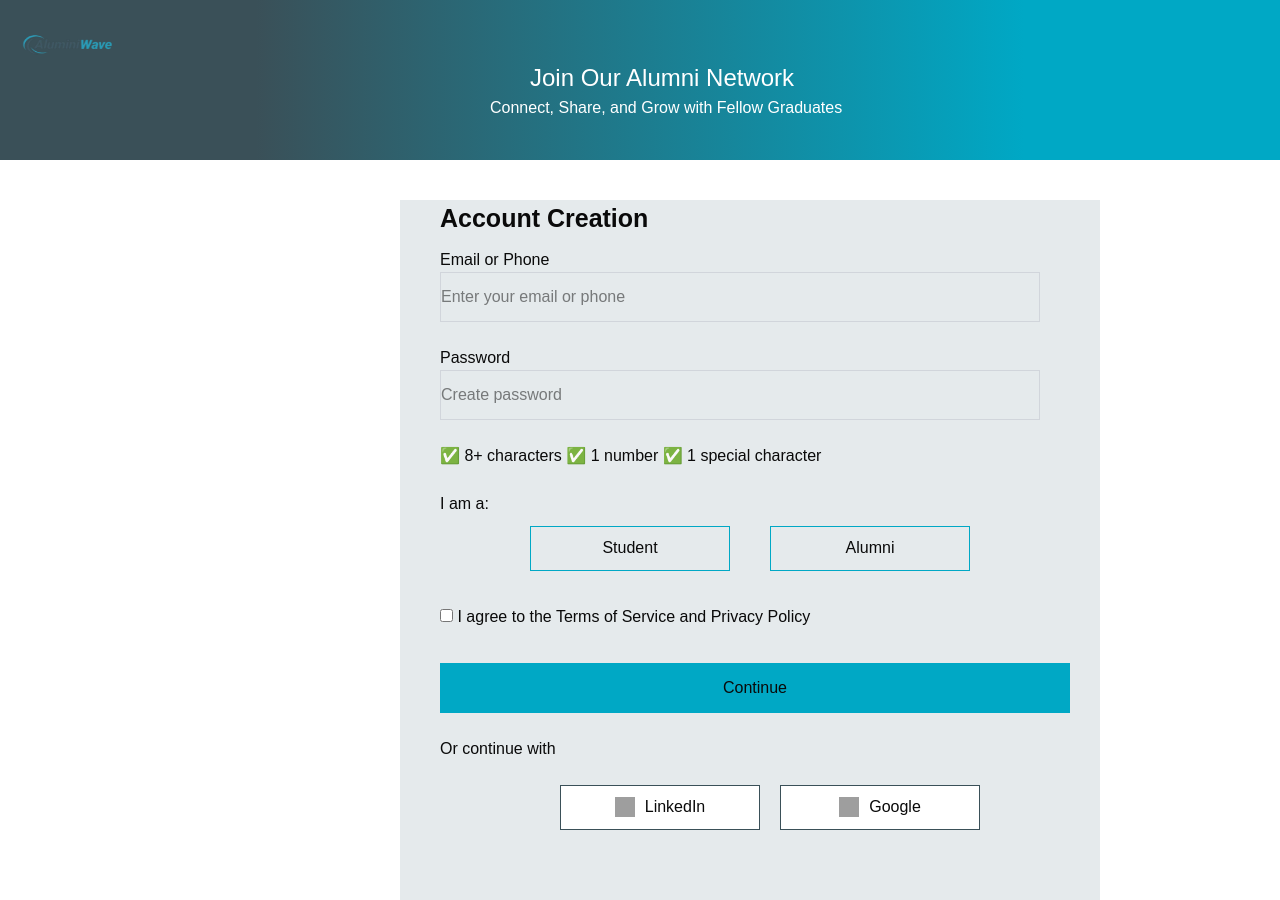
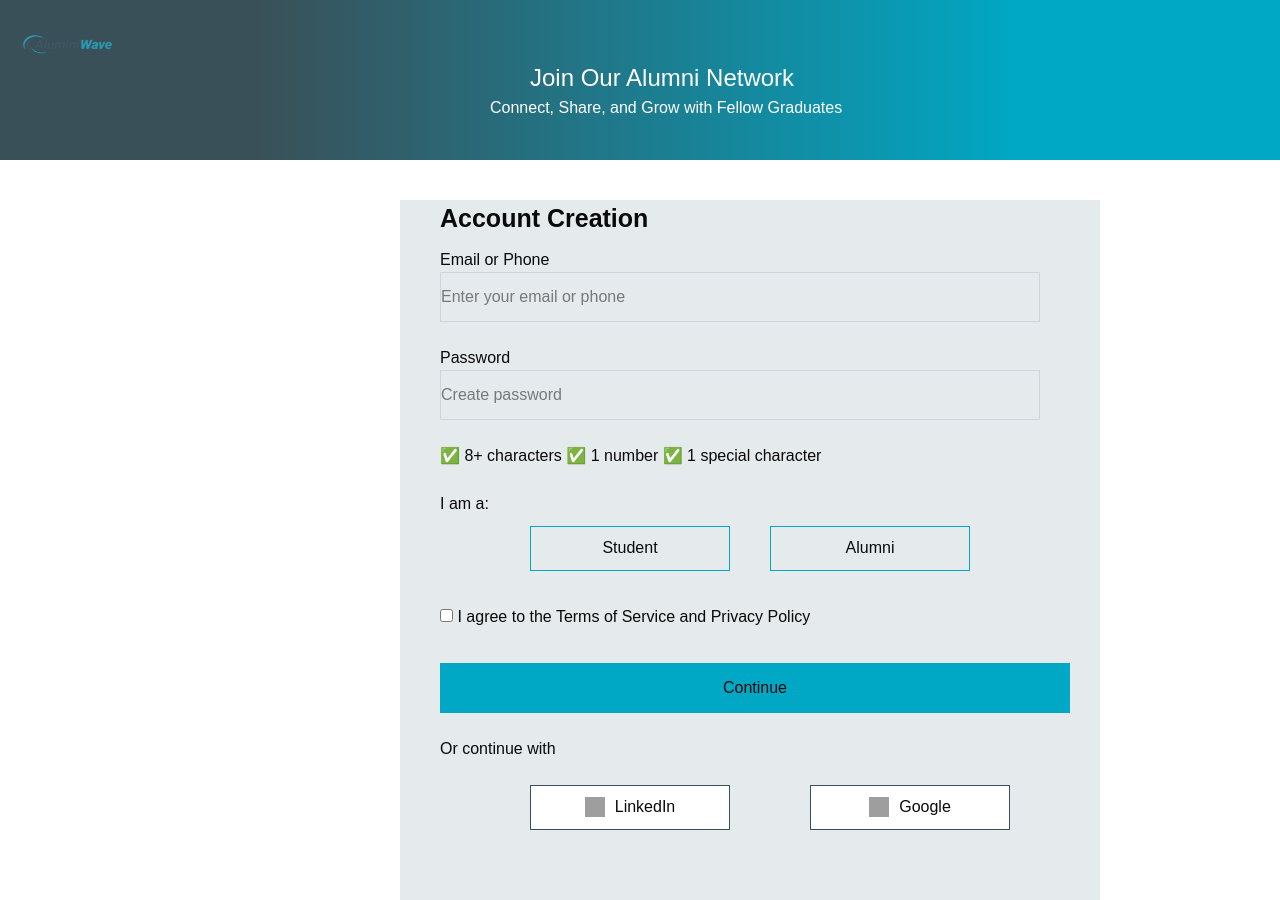
Before and after one commit to ShehaanN/AluminiWave, a React (Vite) app: page / in a window 1280 px wide. Built offline with nearby package versions, Linux system fonts and the light colour scheme; grey boxes are pictures that could not be loaded; a web font is replaced by a local one.

Commit message:
Update Login.css

```diff
--- a/src/components/Login/Login.css
+++ b/src/components/Login/Login.css
@@ -70,6 +70,7 @@
   width: 200px;
   height: 45px;
   margin-top: 10px;
+  cursor: pointer;
 }
 
 .continue-btn {
@@ -78,25 +79,26 @@
   background: #00a8c5;
   height: 50px;
   margin-top: 10px;
+  cursor: pointer;
 }
 
 .terms {
   padding-top: 10px;
 }
 
-/* Updated Social Buttons CSS */
+
 .social-buttons {
   display: flex;
-  justify-content: center; /* Centers buttons horizontally */
-  gap: 20px;
-  padding-left: 0; /* Removes extra padding */
+  justify-content: center;
+  gap: 80px;
+  padding-left: 0;
 }
 
 .social-buttons button {
   display: flex;
-  align-items: center; /* Centers items vertically */
-  justify-content: center; /* Centers items horizontally */
-  gap: 10px; /* Space between icon and text */
+  align-items: center;
+  justify-content: center;
+  gap: 10px;
   width: 200px;
   height: 45px;
   border: 1px solid #3a5058;
```
